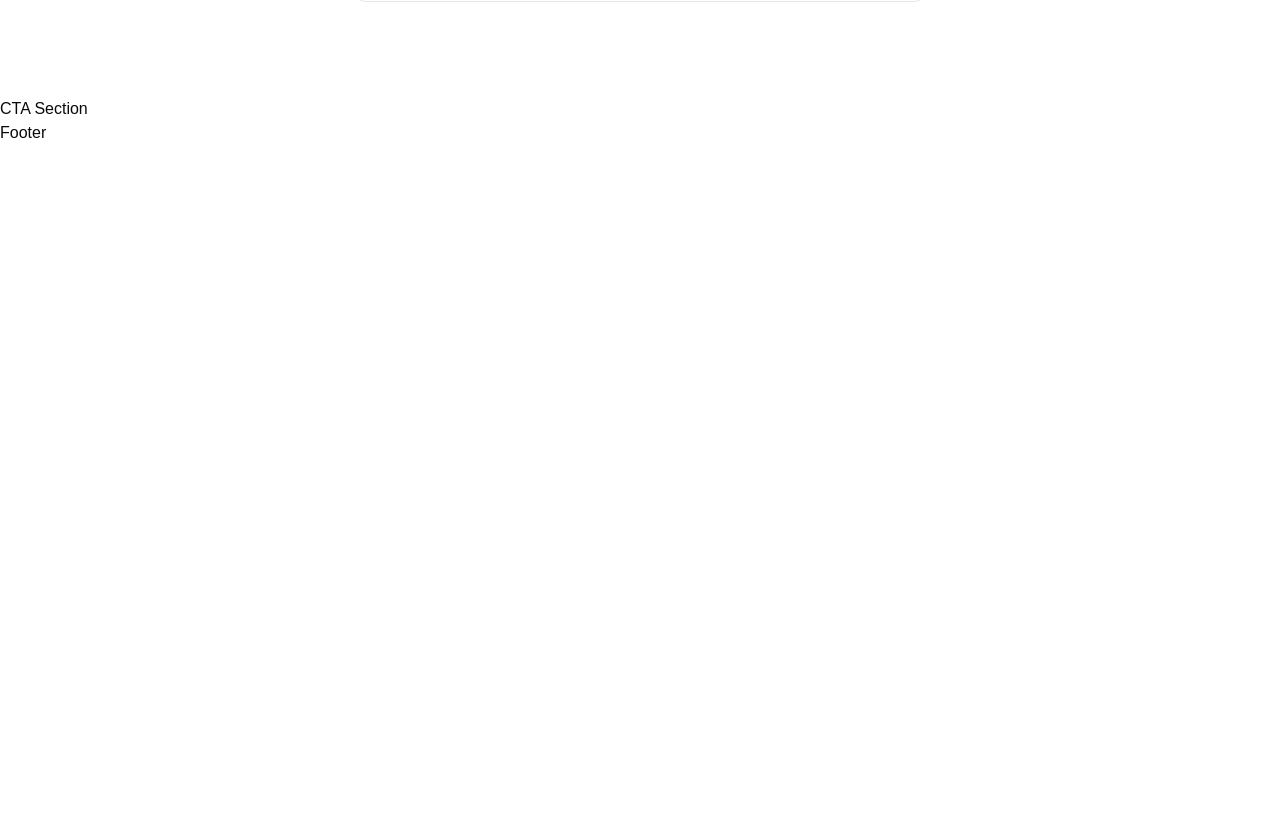
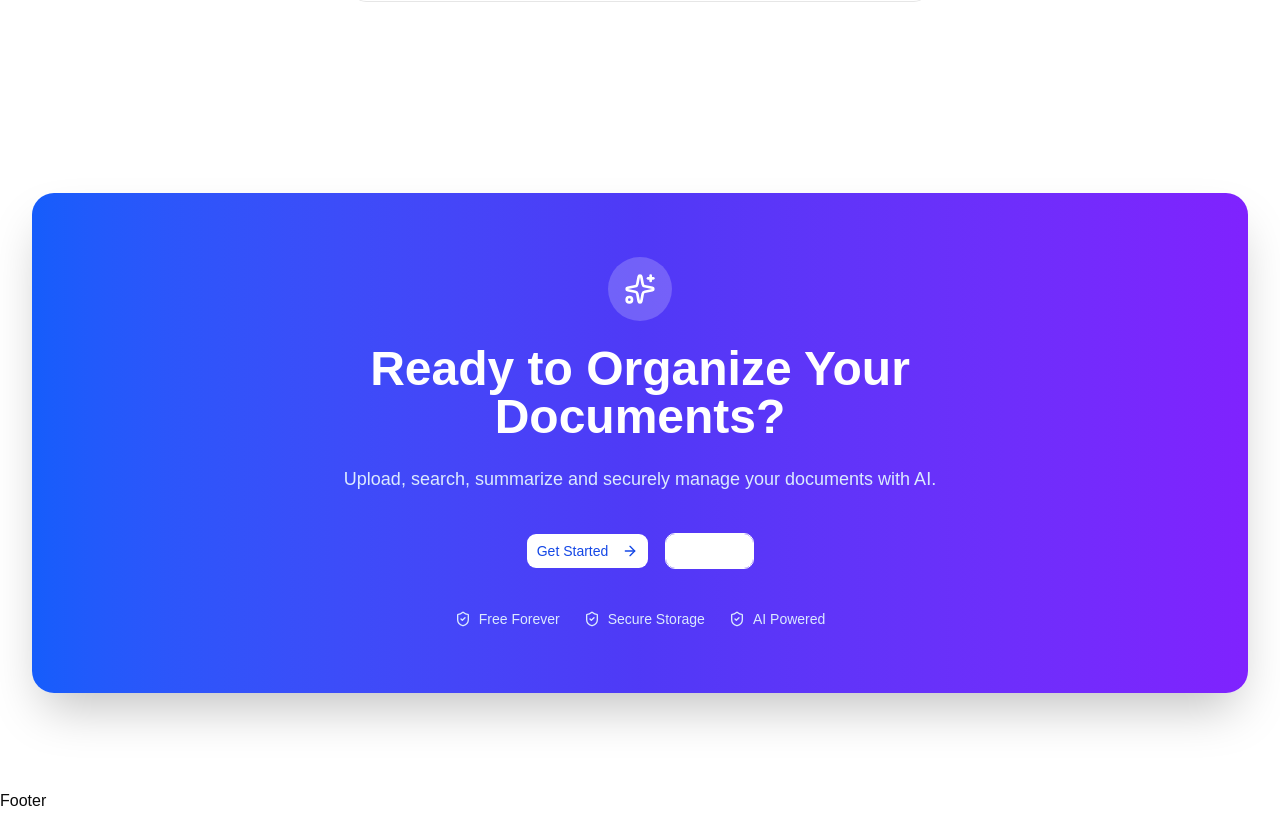
Before and after one commit to Sahild-2005/IntelliVault, a React (Vite) app in the folder client/: page / in a window 1280 px wide. Shown: the part 2923-3736 px from the top of the page. Before the commit the page ends 3068 px from the top, so only its background shows below. Built offline with nearby package versions, Linux system fonts and the light colour scheme.

Commit message:
feat: add landing page CTA section

```diff
--- a/client/src/components/landing/CTA.jsx
+++ b/client/src/components/landing/CTA.jsx
@@ -1,7 +1,74 @@
+import Container from "@/components/common/Container";
+import { Button } from "@/components/ui/button";
+import { ArrowRight, ShieldCheck, Sparkles } from "lucide-react";
+
 function CTA() {
   return (
-    <section>
-      CTA Section
+    <section className="py-24">
+      <Container>
+        <div className="overflow-hidden rounded-3xl bg-gradient-to-r from-blue-600 via-indigo-600 to-violet-600 px-8 py-16 text-center text-white shadow-2xl">
+
+          <div className="mx-auto max-w-3xl">
+
+            <div className="mb-6 flex justify-center">
+              <div className="rounded-full bg-white/20 p-4">
+                <Sparkles className="h-8 w-8" />
+              </div>
+            </div>
+
+            <h2 className="text-4xl font-bold lg:text-5xl">
+              Ready to Organize Your Documents?
+            </h2>
+
+            <p className="mx-auto mt-6 max-w-2xl text-lg text-blue-100">
+              Upload, search, summarize and securely manage your documents with AI.
+            </p>
+
+            <div className="mt-10 flex flex-col justify-center gap-4 sm:flex-row">
+
+              <Button
+                size="lg"
+                className="bg-white text-blue-700 hover:bg-slate-100"
+              >
+                Get Started
+
+                <ArrowRight className="ml-2 h-4 w-4" />
+
+              </Button>
+
+              <Button
+                size="lg"
+                variant="outline"
+                className="border-white text-white hover:bg-white hover:text-blue-700"
+              >
+                Live Demo
+              </Button>
+
+            </div>
+
+            <div className="mt-10 flex flex-wrap justify-center gap-6 text-sm text-blue-100">
+
+              <div className="flex items-center gap-2">
+                <ShieldCheck className="h-4 w-4" />
+                Free Forever
+              </div>
+
+              <div className="flex items-center gap-2">
+                <ShieldCheck className="h-4 w-4" />
+                Secure Storage
+              </div>
+
+              <div className="flex items-center gap-2">
+                <ShieldCheck className="h-4 w-4" />
+                AI Powered
+              </div>
+
+            </div>
+
+          </div>
+
+        </div>
+      </Container>
     </section>
   );
 }
```
